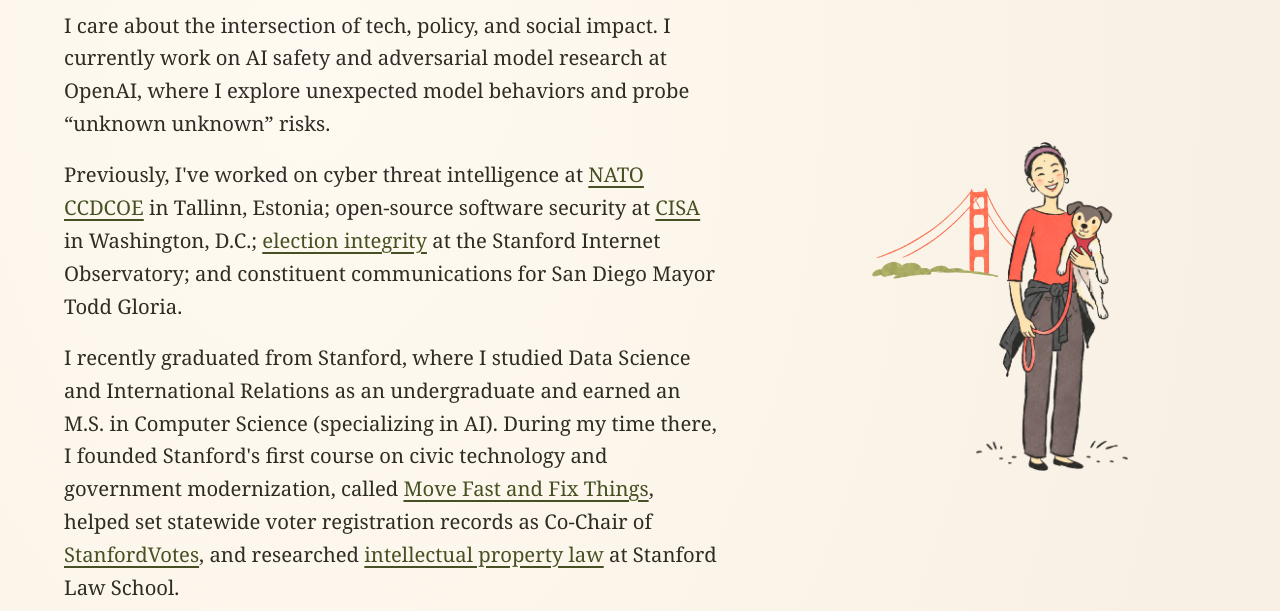
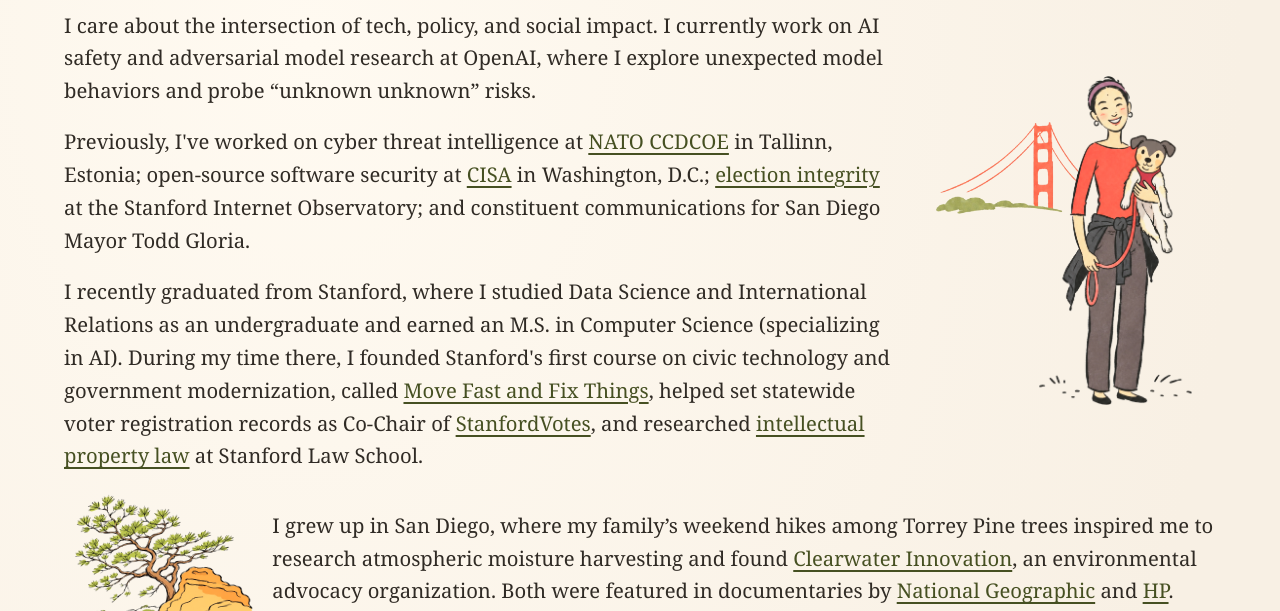
Before and after one commit to Emillama/emillama.github.io, a plain HTML site: page index.html in a window 1280 px wide. Shown: the part 178-789 px from the top of the page. Drawn offline with Linux system fonts and the light colour scheme.

Commit message:
Reduce space between the bio and illustration

```diff
--- a/index.html
+++ b/index.html
@@ -6,7 +6,7 @@
   <meta name="description" content="Emily Tianshi works at the intersection of tech, policy, and social impact.">
   <meta name="theme-color" content="#f8f0e4">
   <title>Emily Tianshi</title>
-  <link rel="stylesheet" href="style.css?v=3">
+  <link rel="stylesheet" href="style.css?v=4">
 </head>
 <body>
   <main class="page">
--- a/style.css
+++ b/style.css
@@ -28,12 +28,12 @@ body {
 
 .intro {
   display: grid;
-  grid-template-columns: minmax(0, 1.65fr) minmax(0, 1fr);
-  gap: clamp(1rem, 4vw, 4rem);
+  grid-template-columns: minmax(0, 1fr) minmax(0, 25%);
+  gap: clamp(1rem, 2.5vw, 2rem);
   align-items: center;
 }
 
-.intro-copy { grid-column: 1; grid-row: 1; max-width: 41rem; }
+.intro-copy { grid-column: 1; grid-row: 1; }
 
 .scene {
   position: relative;
```
